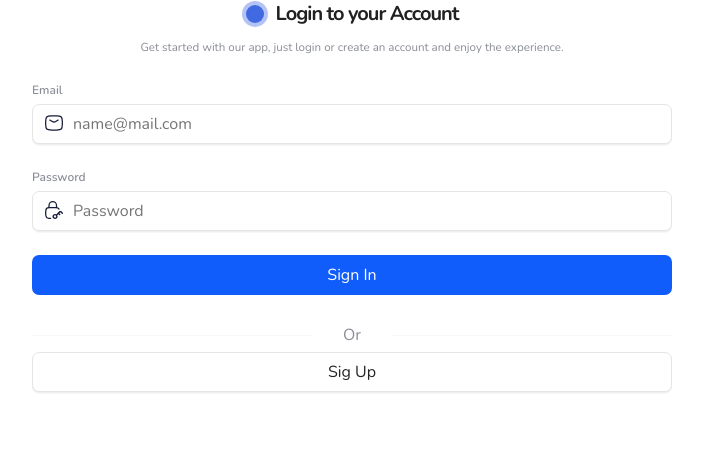
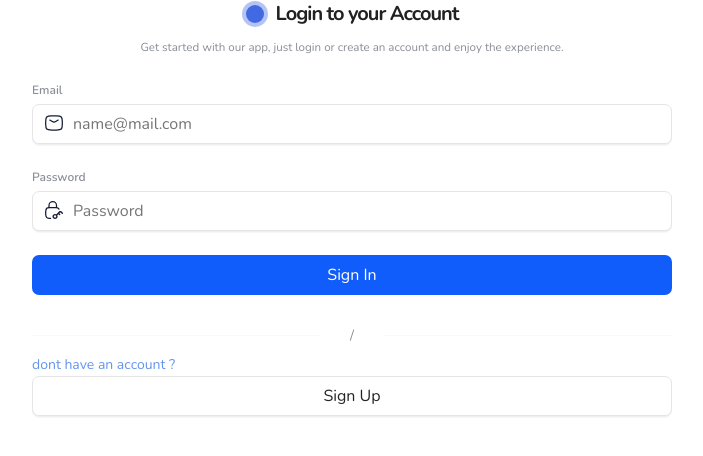
Before and after one commit to kamcho/PT, a Django app: page /Login/ in a window 1280 px wide. Shown: the part 151-607 px from the top of the page, without its empty margins (288-991 px from the left). Run offline with Django 4.2, Linux system fonts and the light colour scheme; some libraries are stand-ins or nearby versions; some web fonts are replaced.

Commit message:
update quiz

```diff
--- a/SubjectList/views.py
+++ b/SubjectList/views.py
@@ -80,8 +80,7 @@ class ManageCourse(TemplateView):
                 topics_count = self.request.POST.get('set_count')
                 try:
                     subject = Subject.objects.create(name=name, topics=topics_count, grade=grade, course=course)
-                    subject = Subject.objects.create(name=name, topics=topics_count, grade=5, course=course)
-                    subject = Subject.objects.create(name=name, topics=topics_count, grade=6, course=course)
+
                 except:
                     messages.error(self.request, 'Error when creating this object. Please complete the form!')
 
--- a/Users/templates/Users/login.html
+++ b/Users/templates/Users/login.html
@@ -39,10 +39,11 @@
 
         <div class="separator">
           <hr class="line">
-          <span>Or</span>
+          <span><small>/</small></span>
           <hr class="line">
         </div>
-        <a title="Sign In"  class="sign-in_ggl" href="{% url 'register' %}">Sig Up</a>
+        <small class="text-muted" style="color: cornflowerblue !important;">dont have an account ?</small>
+        <a title="Sign In"  class="sign-in_ggl" href="{% url 'register' %}">Sign Up</a>
 
       </form>
 
--- a/Users/templates/Users/logout.html
+++ b/Users/templates/Users/logout.html
@@ -30,6 +30,12 @@
       <span>Or</span>
       <hr class="line">
     </div>
+    <a class="sign-in_ggl" href="{% url 'register' %}">Register</a>
+    <div class="separator">
+      <hr class="line">
+      <span>Or</span>
+      <hr class="line">
+    </div>
     <a title="Sign In"  class="sign-in_ggl" href="{% url 'password-reset' %}" style="background-color: crimson;color: white;">Reset</a>
 
   </form>
```
Also changed, not shown: Users/templates/Users/register.html (+6 -6 lines), mydatabase.sqlite3.
